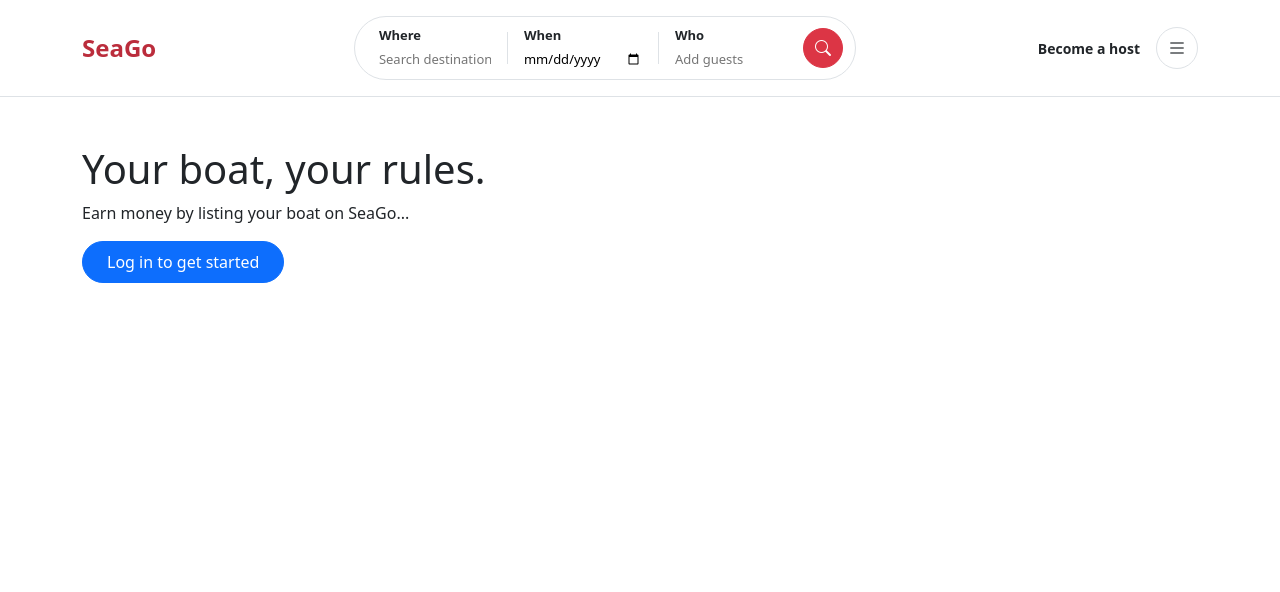
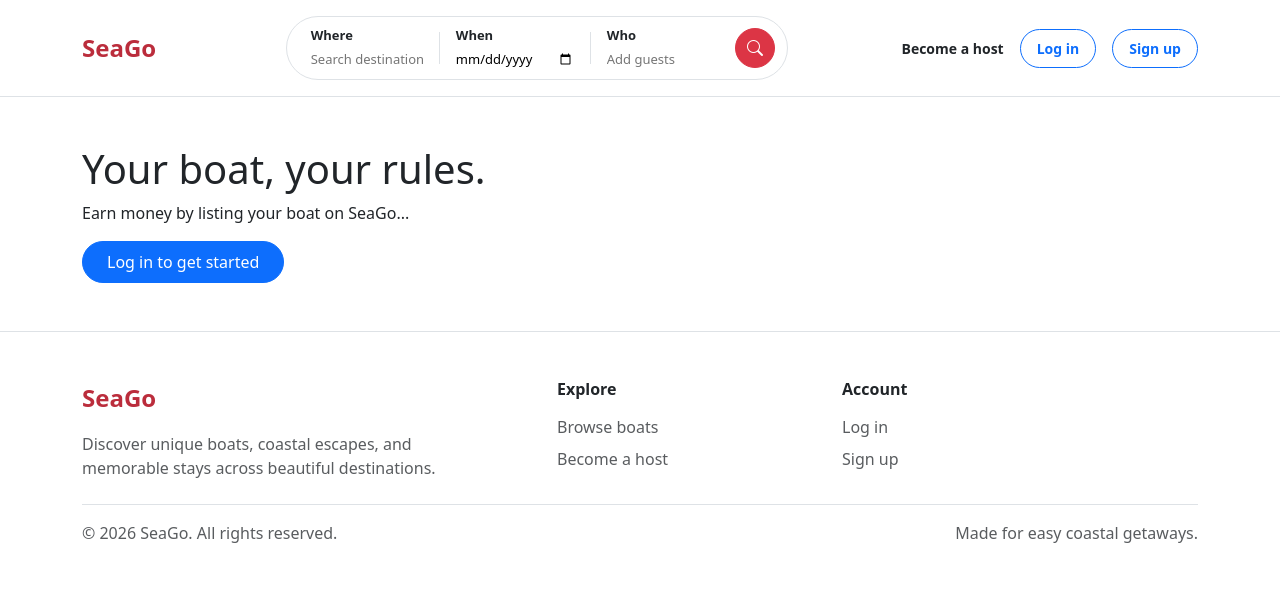
Before and after one commit to giovanis11/seago, a Django app: page /accounts/become-host in a window 1280 px wide. Shown: the top 592 px of the page. Run offline with Django 5.2, Linux system fonts and the light colour scheme; data comes from the database, SQL or seed files in the repository; both versions use the stored data as it was after the commit.

Commit message:
deploy working, added footer and logout/log in

```diff
--- a/templates/base.html
+++ b/templates/base.html
@@ -58,7 +58,16 @@
         </a>
       {% endif %}
 
-      <div class="dropdown">
+      <div class="d-none d-lg-flex align-items-center gap-3">
+        {% if request.user.is_authenticated %}
+          <a href="{% url 'accounts:logout' %}" class="btn rounded-pill px-3 py-2 fw-bold" style="font-size: 14px; color: #bb2d3c; border: 1px solid #bb2d3c; background: transparent;">Log out</a>
+        {% else %}
+          <a href="{% url 'accounts:login' %}" class="btn rounded-pill px-3 py-2 fw-bold" style="font-size: 14px; color: #0d6efd; border: 1px solid #0d6efd; background: transparent;">Log in</a>
+          <a href="{% url 'accounts:register' %}" class="btn rounded-pill px-3 py-2 fw-bold" style="font-size: 14px; color: #0d6efd; border: 1px solid #0d6efd; background: transparent;">Sign up</a>
+        {% endif %}
+      </div>
+
+      <div class="dropdown {% if not request.user.is_authenticated %}d-lg-none{% endif %}">
         <button class="btn rounded-circle border d-flex align-items-center justify-content-center bg-white overflow-hidden p-0" data-bs-toggle="dropdown" style="width: 42px; height: 42px;">
           {% if request.user.is_authenticated and request.user.avatar %}
             <img src="{{ request.user.avatar.url }}" style="width: 42px; height: 42px; object-fit: cover;">
@@ -72,8 +81,8 @@
           {% if request.user.is_authenticated %}
             <li><a class="dropdown-item py-2" href="{% url 'accounts:dashboard' %}">Dashboard</a></li>
             <li><a class="dropdown-item py-2" href="{% url 'accounts:profile' %}">Profile</a></li>
-            <li><hr class="dropdown-divider"></li>
-            <li><a class="dropdown-item py-2" href="{% url 'accounts:logout' %}">Log out</a></li>
+            <li><hr class="dropdown-divider d-lg-none"></li>
+            <li><a class="dropdown-item py-2 d-lg-none" href="{% url 'accounts:logout' %}">Log out</a></li>
           {% else %}
             <li><a class="dropdown-item py-2" href="{% url 'accounts:login' %}">Log in</a></li>
             <li><a class="dropdown-item py-2" href="{% url 'accounts:register' %}">Sign up</a></li>
@@ -88,6 +97,42 @@
 {% block content %}
 {% endblock %}
 
+<footer class="border-top bg-white mt-5">
+  <div class="container py-4 py-lg-5">
+    <div class="row g-4 align-items-start">
+      <div class="col-12 col-lg-5">
+        <a class="fw-bold fs-4 text-decoration-none" href="/" style="color: #bb2d3c;">SeaGo</a>
+        <p class="text-muted mt-3 mb-0" style="max-width: 360px;">
+          Discover unique boats, coastal escapes, and memorable stays across beautiful destinations.
+        </p>
+      </div>
+      <div class="col-6 col-lg-3">
+        <h6 class="fw-bold text-dark mb-3">Explore</h6>
+        <div class="d-flex flex-column gap-2">
+          <a href="{% url 'boats:boat_list' %}" class="text-decoration-none text-muted">Browse boats</a>
+          <a href="{% url 'accounts:become_host' %}" class="text-decoration-none text-muted">Become a host</a>
+        </div>
+      </div>
+      <div class="col-6 col-lg-4">
+        <h6 class="fw-bold text-dark mb-3">Account</h6>
+        <div class="d-flex flex-column gap-2">
+          {% if request.user.is_authenticated %}
+            <a href="{% url 'accounts:dashboard' %}" class="text-decoration-none text-muted">Dashboard</a>
+            <a href="{% url 'accounts:profile' %}" class="text-decoration-none text-muted">Profile</a>
+          {% else %}
+            <a href="{% url 'accounts:login' %}" class="text-decoration-none text-muted">Log in</a>
+            <a href="{% url 'accounts:register' %}" class="text-decoration-none text-muted">Sign up</a>
+          {% endif %}
+        </div>
+      </div>
+    </div>
+    <div class="border-top mt-4 pt-3 d-flex flex-column flex-md-row justify-content-between gap-2">
+      <p class="text-muted mb-0">&copy; 2026 SeaGo. All rights reserved.</p>
+      <p class="text-muted mb-0">Made for easy coastal getaways.</p>
+    </div>
+  </div>
+</footer>
+
 <script src="https://cdn.jsdelivr.net/npm/bootstrap@5.3.0/dist/js/bootstrap.bundle.min.js"></script>
 </body>
 </html>
```
Also changed, not shown: db.sqlite3.
